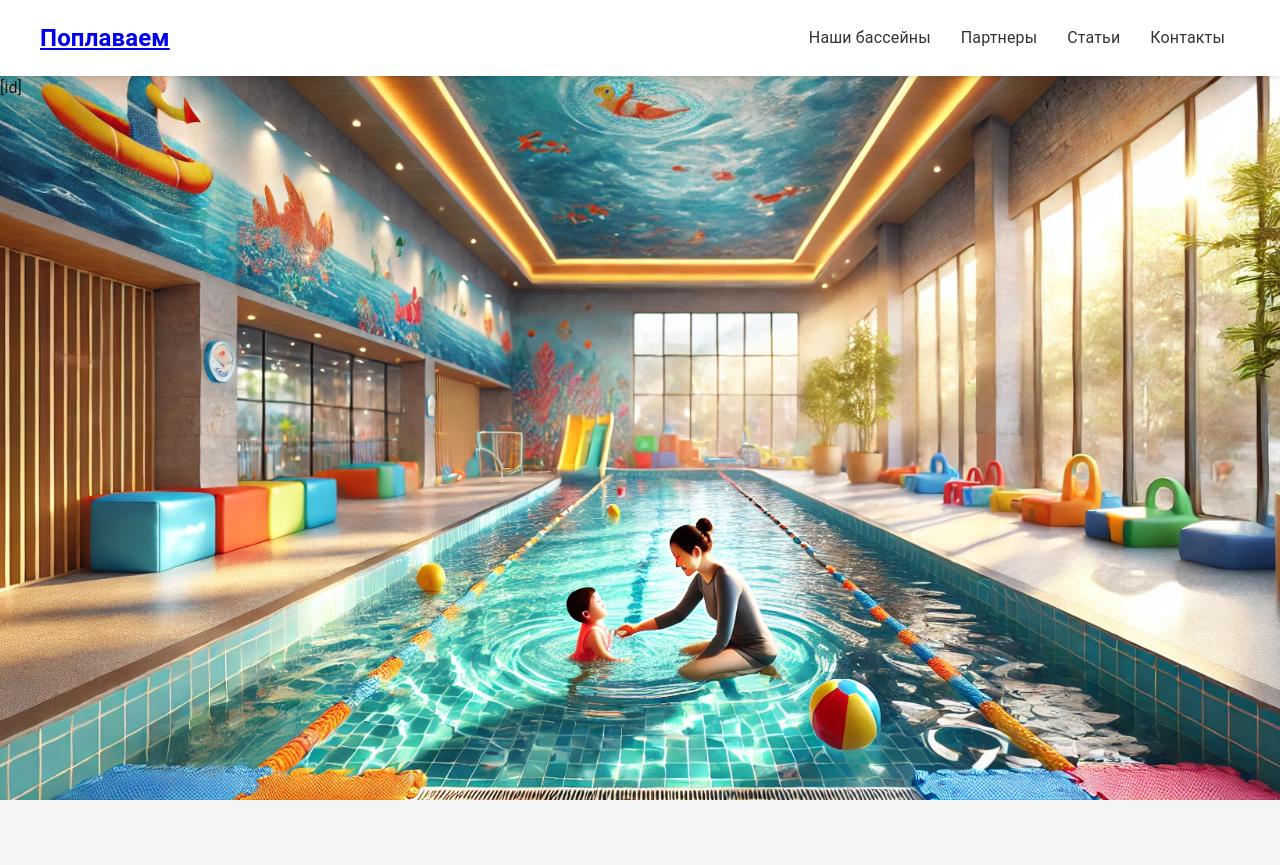
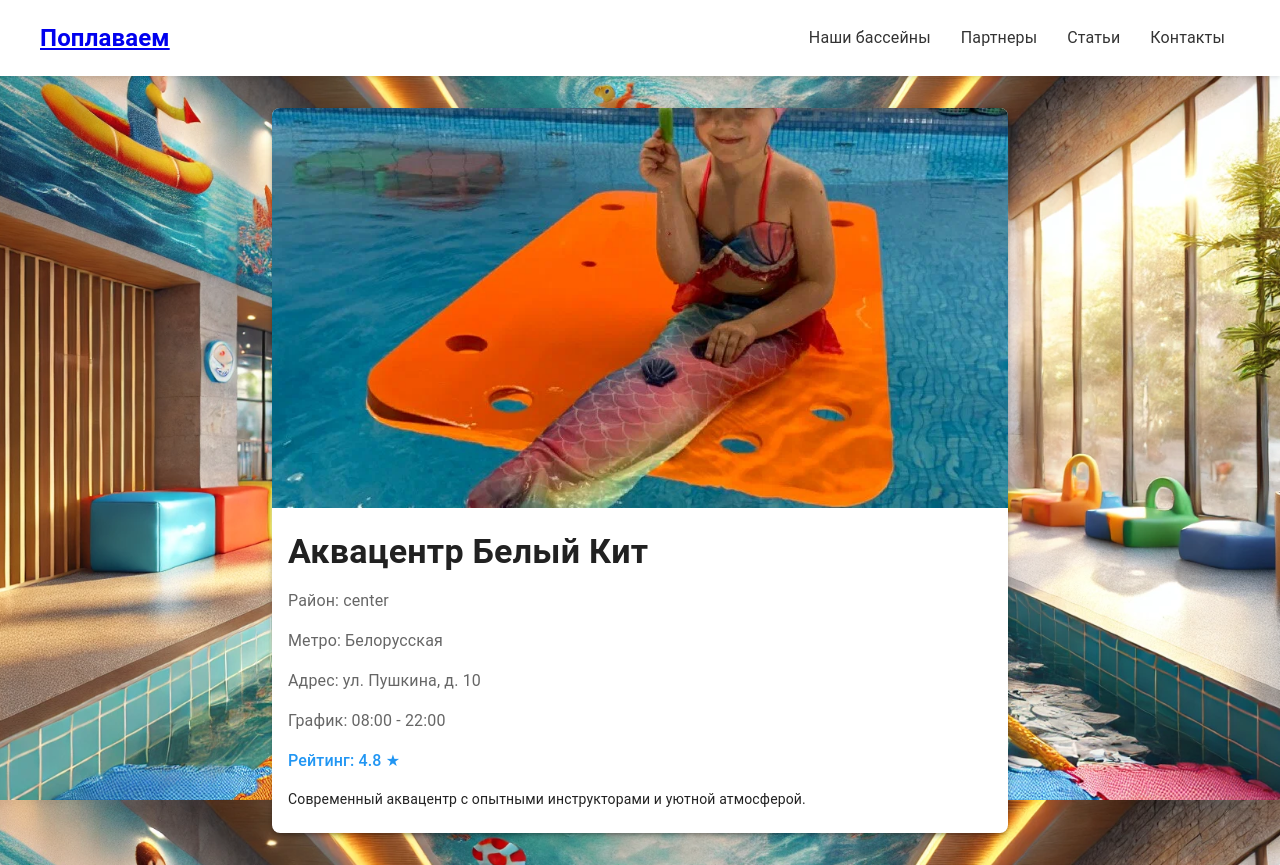
Before and after one commit to Vitkanda/pool_agr, a Next.js app: page /pool/1 in a window 1280 px wide. Before the commit the page ends 800 px from the top, so only its background shows below. Built offline with nearby package versions, Linux system fonts and the light colour scheme.

Commit message:
add poolPages

```diff
--- a/src/pages/index.tsx
+++ b/src/pages/index.tsx
@@ -7,16 +7,13 @@ import { RootState } from "@/store";
 import { allPools } from "@/lib/allPools";
 
 const HomePage: React.FC = () => {
-  // Подключаем фильтры из Redux store
   const { district, ageGroup, metro } = useSelector(
     (state: RootState) => state.search
   );
 
   const filteredPools = allPools.filter((pool) => {
     const matchesDistrict = district ? pool.district === district : true;
-    const matchesAgeGroup = ageGroup
-      ? pool.ageGroups.includes(ageGroup)
-      : true;
+    const matchesAgeGroup = ageGroup ? pool.ageGroups.includes(ageGroup) : true;
     const matchesMetro = metro ? pool.metroStation === metro : true;
     return matchesDistrict && matchesAgeGroup && matchesMetro;
   });
--- a/src/pages/pool/[id].tsx
+++ b/src/pages/pool/[id].tsx
@@ -1,5 +1,58 @@
 import React from "react";
+import { useRouter } from "next/router";
+import { allPools } from "@/lib/allPools"; // Импортируем массив всех бассейнов
+import { Box, Typography, Card, CardContent, CardMedia } from "@mui/material";
+import Image from "next/image";
 
-export default function pool() {
-  return <div>[id]</div>;
-}
+const PoolPage: React.FC = () => {
+  const router = useRouter();
+  const { id } = router.query; // Получаем id из маршрута
+
+  // Находим бассейн по id
+  const pool = allPools.find((p) => p.id === id);
+
+  if (!pool) {
+    return <Typography variant="h4">Бассейн не найден</Typography>;
+  }
+
+  return (
+    <Box sx={{ maxWidth: 800, margin: "0 auto", p: 4 }}>
+      <Card sx={{ boxShadow: 3 }}>
+        <CardMedia>
+          <Image
+            src={pool.images[0]}
+            alt={pool.name}
+            width={800}
+            height={400}
+            style={{ objectFit: "cover" }}
+          />
+        </CardMedia>
+        <CardContent>
+          <Typography variant="h4" sx={{ fontWeight: 700, mb: 2 }}>
+            {pool.name}
+          </Typography>
+          <Typography variant="body1" color="text.secondary" sx={{ mb: 2 }}>
+            Район: {pool.district}
+          </Typography>
+          <Typography variant="body1" color="text.secondary" sx={{ mb: 2 }}>
+            Метро: {pool.metroStation}
+          </Typography>
+          <Typography variant="body1" color="text.secondary" sx={{ mb: 2 }}>
+            Адрес: {pool.address}
+          </Typography>
+          <Typography variant="body1" color="text.secondary" sx={{ mb: 2 }}>
+            График: {pool.schedule}
+          </Typography>
+          <Typography variant="body1" color="primary" sx={{ fontWeight: 500 }}>
+            Рейтинг: {pool.rating} ★
+          </Typography>
+          <Typography variant="body2" sx={{ mt: 2 }}>
+            {pool.description}
+          </Typography>
+        </CardContent>
+      </Card>
+    </Box>
+  );
+};
+
+export default PoolPage;
```
Also changed, not shown: src/components/poolCards/PoolCards.tsx (+123 -0 lines), src/components/searchBar/SearchBar.tsx (+2 -7 lines).
